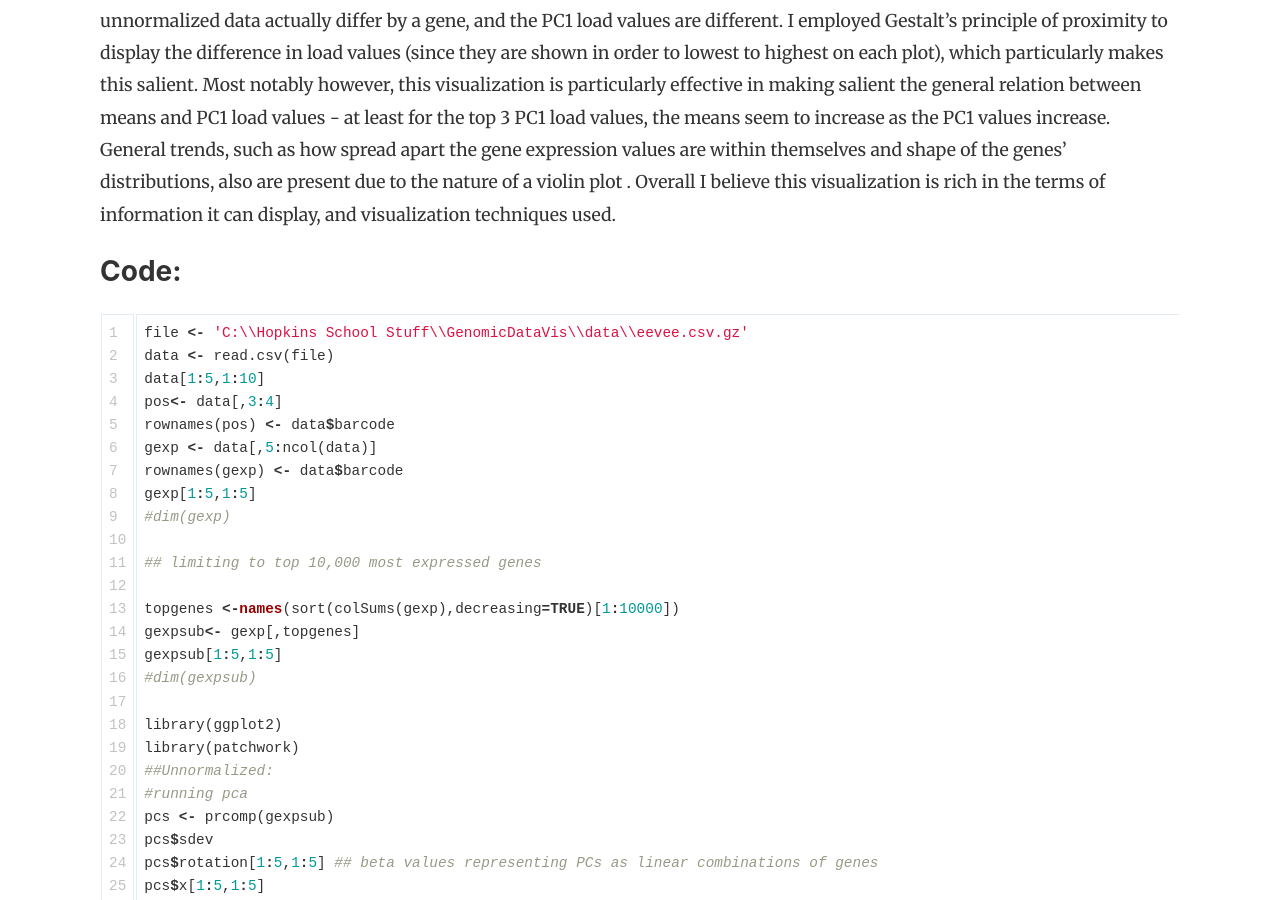
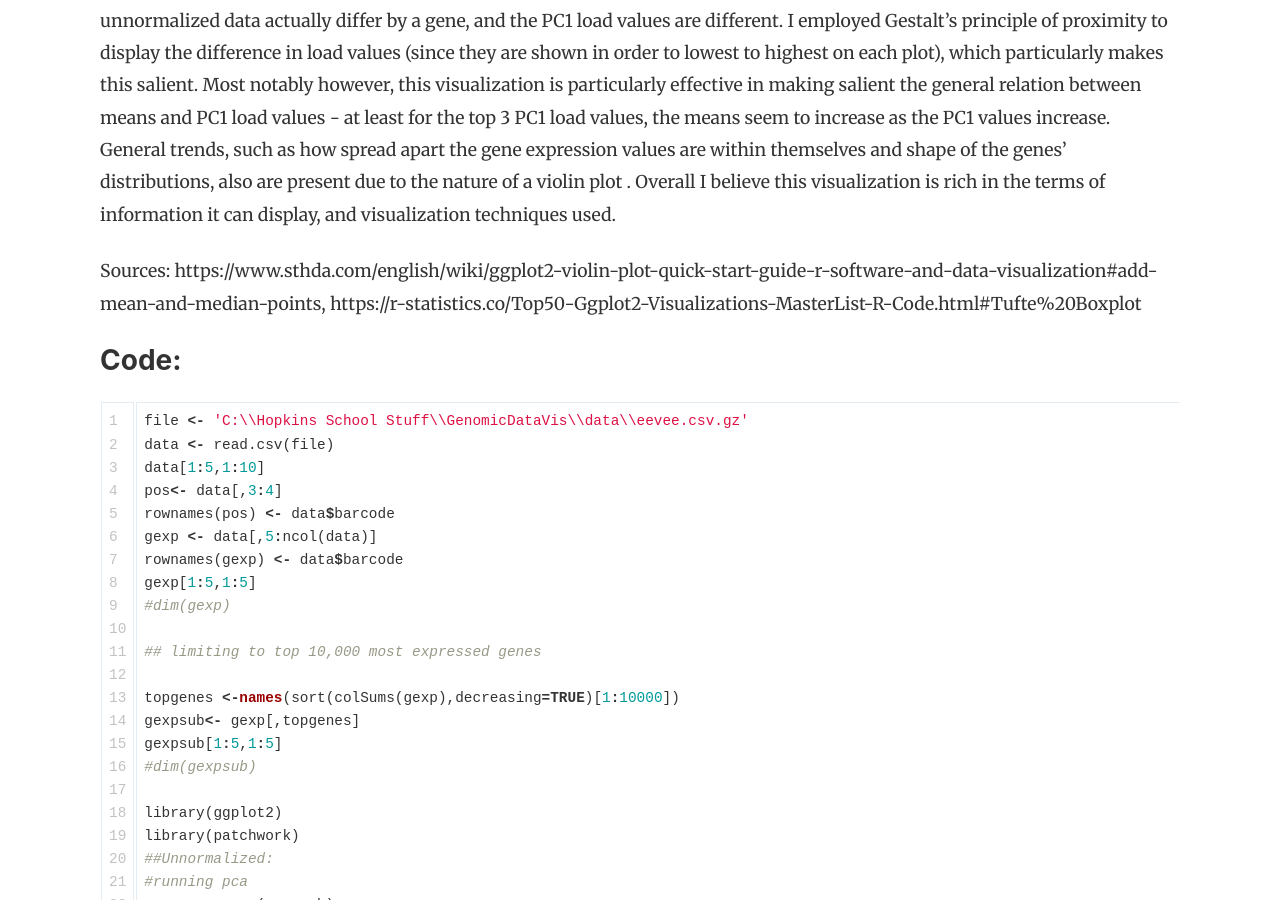
Before and after one commit to JEFworks-Lab/genomic-data-visualization-2025, a Jekyll site: the page built from _posts/2025-02-06-sdate1.md, in a window 1280 px wide and 900 px high, scrolled down 1527 px. Built offline with Jekyll 4.4.1, drawn with Linux system fonts in a browser that asks for light colours; nearby versions of some CDN libraries; comment, search, counter and statistics services are not loaded; some of the changed lines change nothing that is shown.

Commit message:
Update 2025-02-06-sdate1.md

```diff
--- a/_posts/2025-02-06-sdate1.md
+++ b/_posts/2025-02-06-sdate1.md
@@ -19,7 +19,7 @@ I am visualizing quantitative data, specifically PC1 Loading values and the dist
 
 Through this visualization I am trying to make salient the difference in PC1 Load values when scaling and unscaling (normalizing and unnormalizing) the data, in which there was an obvious difference, to the point that the normalized and unnormalized data actually differ by a gene, and the PC1 load values are different. I employed Gestalt’s principle of proximity to display the difference in load values (since they are shown in order to lowest to highest on each plot), which particularly makes this salient. Most notably however, this visualization is particularly effective in making salient the general relation between means and PC1 load values - at least for the top 3 PC1 load values, the means seem to increase as the PC1 values increase. General trends, such as how spread apart the gene expression values are within themselves and shape of the genes’ distributions, also are present due to the nature of a violin plot . Overall I believe this visualization is rich in the terms of information it can display, and visualization techniques used.
 
-
+Sources: https://www.sthda.com/english/wiki/ggplot2-violin-plot-quick-start-guide-r-software-and-data-visualization#add-mean-and-median-points, https://r-statistics.co/Top50-Ggplot2-Visualizations-MasterList-R-Code.html#Tufte%20Boxplot
 
 ### Code:
 
```
